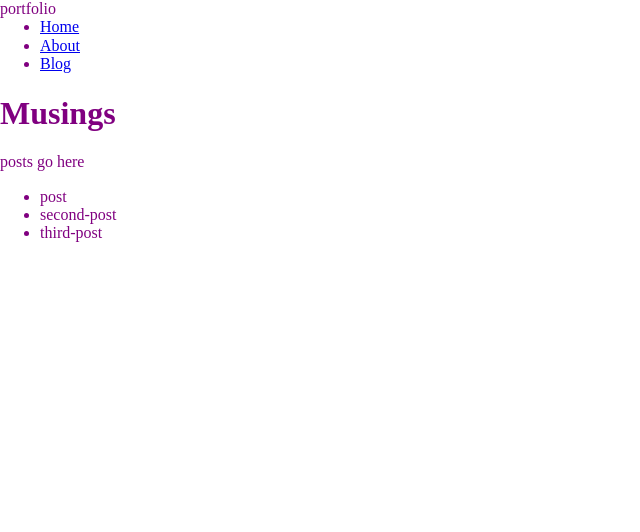
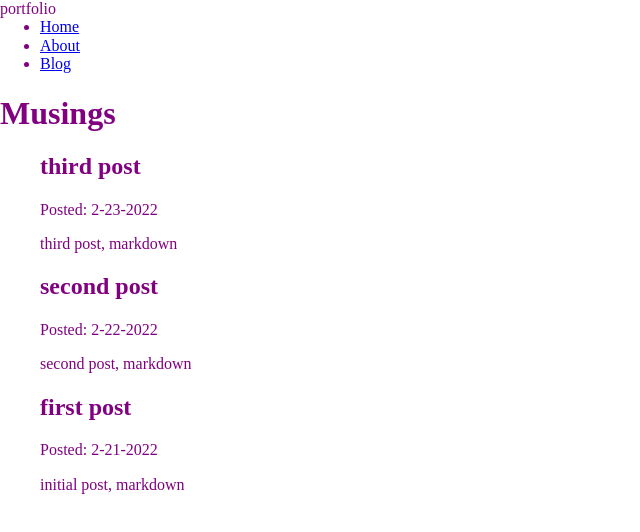
Before and after one commit to dylanthinks/portfolio, a Gatsby site: page /blog in a window 1280 px wide. Shown: the top 532 px of the page, without its empty margins (0-640 px from the left). Built offline with nearby package versions, Linux system fonts and the light colour scheme; Gatsby itself is replaced by a stand-in of ours.

Commit message:
blog page finalized, now to programatically make pages for each post next

```diff
--- a/blog/post.mdx
+++ b/blog/post.mdx
@@ -0,0 +1,6 @@
+---
+title: "first post"
+date: "2-21-2022"
+---
+
+initial post, markdown
--- a/blog/second-post.mdx
+++ b/blog/second-post.mdx
@@ -0,0 +1,6 @@
+---
+title: "second post"
+date: "2-22-2022"
+---
+
+second post, markdown
--- a/blog/third-post.mdx
+++ b/blog/third-post.mdx
@@ -0,0 +1,6 @@
+---
+title: "third post"
+date: "2-23-2022"
+---
+
+third post, markdown
--- a/gatsby-config.js
+++ b/gatsby-config.js
@@ -14,5 +14,6 @@ module.exports = {
     path: `${__dirname}/blog`,
   }
 },
+"gatsby-plugin-mdx",
 ],
 };
--- a/package.json
+++ b/package.json
@@ -14,9 +14,12 @@
     "clean": "gatsby clean"
   },
   "dependencies": {
+    "@mdx-js/mdx": "^1.6.22",
+    "@mdx-js/react": "^1.6.22",
     "babel-plugin-styled-components": "^2.0.2",
     "gatsby": "^4.6.2",
     "gatsby-plugin-image": "^2.7.0",
+    "gatsby-plugin-mdx": "^3.7.1",
     "gatsby-plugin-netlify-cms": "^6.6.0",
     "gatsby-plugin-sharp": "^4.7.0",
     "gatsby-plugin-styled-components": "^5.6.0",
--- a/src/pages/blog.js
+++ b/src/pages/blog.js
@@ -1,17 +1,21 @@
 import * as React from 'react'
 import { graphql } from 'gatsby'
+import { MDXRenderer } from 'gatsby-plugin-mdx'
 import Layout from '../components/layout'
 
 const BlogPage = ({ data }) => {
     return (
         <Layout pageTitle="Musings">
-        <p>posts go here</p>
         <ul>
             {
-                data.allFile.nodes.map(node => (
-                    <li key={node.name}>
-                        {node.name}
-                    </li>
+                data.allMdx.nodes.map(node => (
+                    <article key={node.id}>
+                        <h2>{node.frontmatter.title}</h2>
+                        <p>Posted: {node.frontmatter.date}</p>
+                        <MDXRenderer>
+                            {node.body}
+                        </MDXRenderer>
+                    </article>
                 ))
             }
         </ul>
@@ -20,10 +24,15 @@ const BlogPage = ({ data }) => {
 }
 
 export const query = graphql`
- query {
-    allFile(filter: {sourceInstanceName: {eq: "blog"}}) {
+    query {
+    allMdx(sort: {fields: frontmatter___date, order: DESC}) {
       nodes {
-        name
+        frontmatter {
+          date
+          title
+        }
+        id
+        body
       }
     }
   }
```
Also changed, not shown: src/components/header.js (added, +22 -0 lines), 1 other file.
